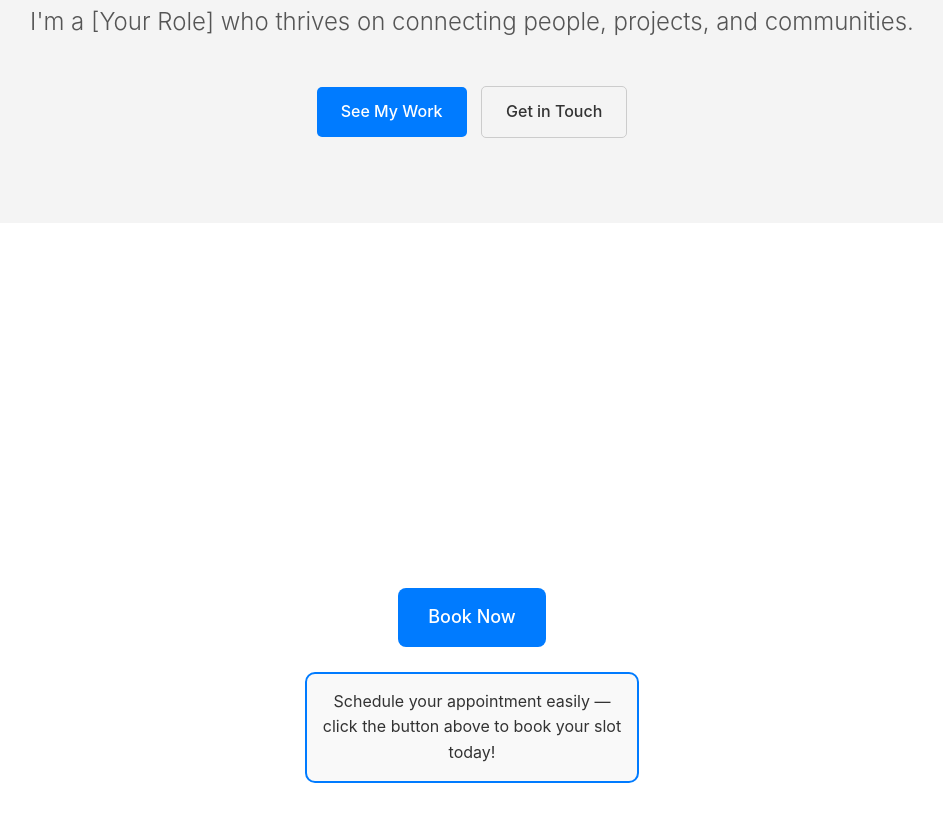
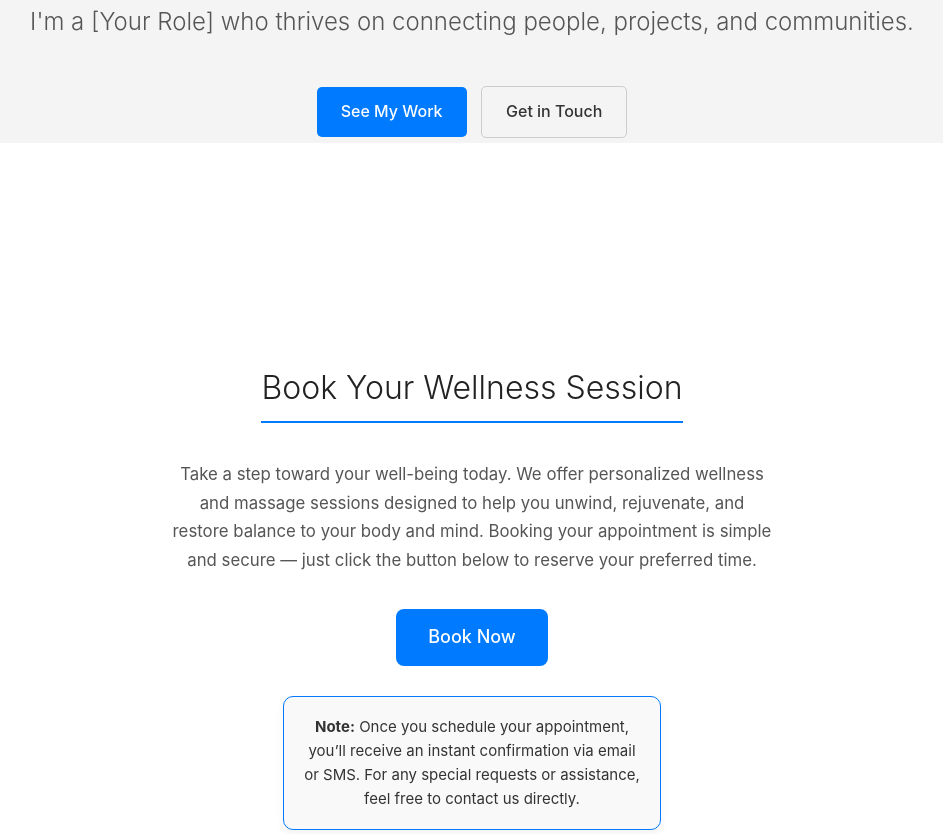
Before and after one commit to augustine08-dinu/augustin, a plain HTML site: page index.html in a window 1280 px wide. Shown: the part 442-1276 px from the top of the page, without its empty margins (168-1111 px from the left). Drawn offline with Linux system fonts and the light colour scheme.

Commit message:
Update index.html

```diff
--- a/index.html
+++ b/index.html
@@ -283,17 +283,47 @@
     <h2>I'm a [Your Role] who thrives on connecting people, projects, and communities.</h2>
     <a href="#work" class="btn btn-primary">See My Work</a>
     <a href="#contact" class="btn btn-secondary">Get in Touch</a>
-</section>
-       <section id="book-now" style="display: flex; flex-direction: column; justify-content: center; align-items: center; height: 100vh; background-color: #fff;">
+<section id="book-now" style="
+    display: flex;
+    flex-direction: column;
+    justify-content: center;
+    align-items: center;
+    height: 100vh;
+    background-color: #fff;
+    text-align: center;
+    padding: 40px 20px;
+">
+  <h2 style="font-size: 2rem; color: #222; margin-bottom: 20px; border-bottom: 2px solid #007bff; display: inline-block; padding-bottom: 8px;">
+    Book Your Wellness Session
+  </h2>
+
+  <p style="max-width: 600px; margin-bottom: 30px; color: #555; font-size: 1.05rem; line-height: 1.7;">
+    Take a step toward your well-being today. We offer personalized wellness and massage sessions
+    designed to help you unwind, rejuvenate, and restore balance to your body and mind.
+    Booking your appointment is simple and secure — just click the button below to reserve your preferred time.
+  </p>
+
   <a href="https://wellnessandhealth.setmore.com/dinu" class="btn btn-primary" target="_blank"
-     style="padding: 15px 30px; background-color: #007bff; color: white; text-decoration: none; border-radius: 8px; font-size: 18px;">
+     style="padding: 14px 32px; background-color: #007bff; color: white; text-decoration: none; border-radius: 8px; font-size: 18px; font-weight: 500;">
     Book Now
   </a>
 
-  <div style="margin-top: 20px; width: 300px; padding: 15px; border: 2px solid #007bff; border-radius: 10px; text-align: center; background-color: #f9f9f9; font-size: 16px; color: #333;">
-    Schedule your appointment easily — click the button above to book your slot today!
+  <div style="
+      margin-top: 25px;
+      width: 340px;
+      padding: 18px;
+      border: 1.5px solid #007bff;
+      border-radius: 10px;
+      background-color: #f9f9f9;
+      font-size: 15px;
+      color: #333;
+      box-shadow: 0 4px 10px rgba(0,0,0,0.05);
+  ">
+    <strong>Note:</strong> Once you schedule your appointment, you’ll receive an instant confirmation via email or SMS.
+    For any special requests or assistance, feel free to contact us directly.
   </div>
 </section>
+
 
 
         <section id="about">
```
